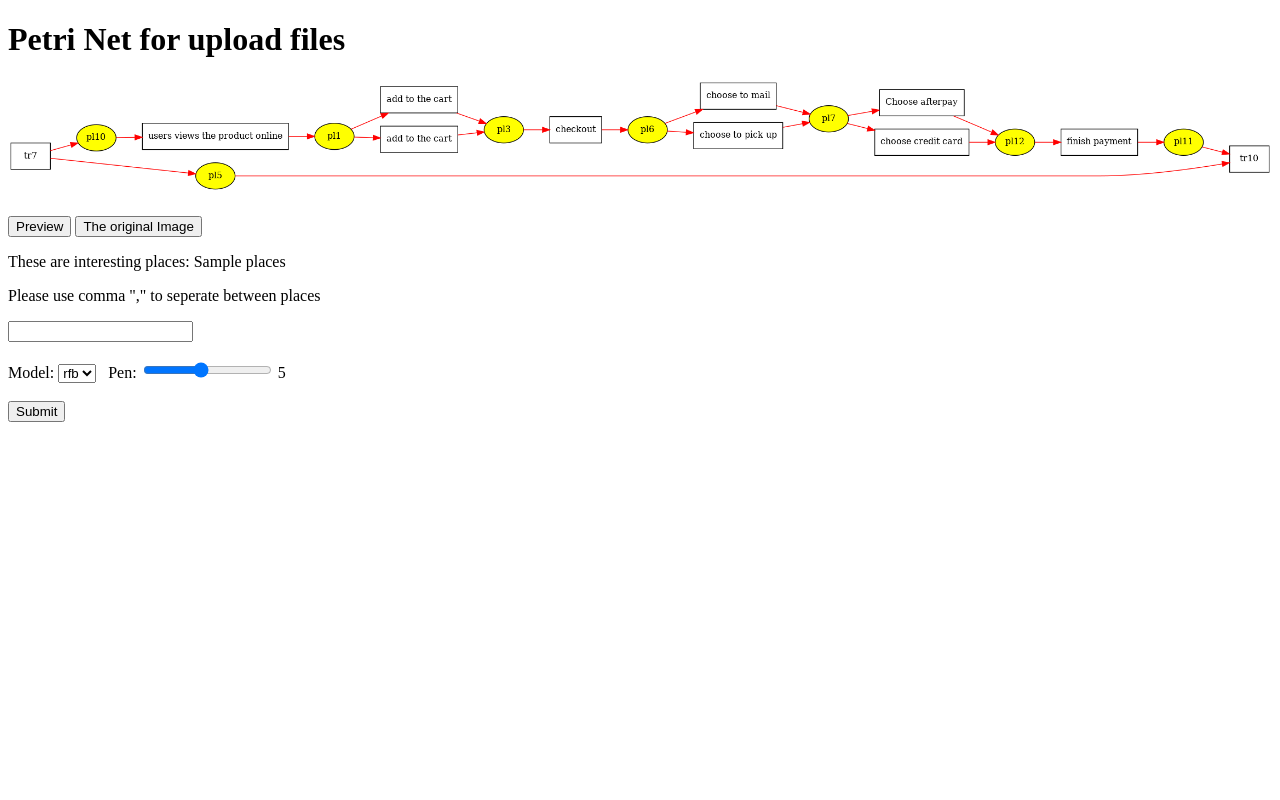
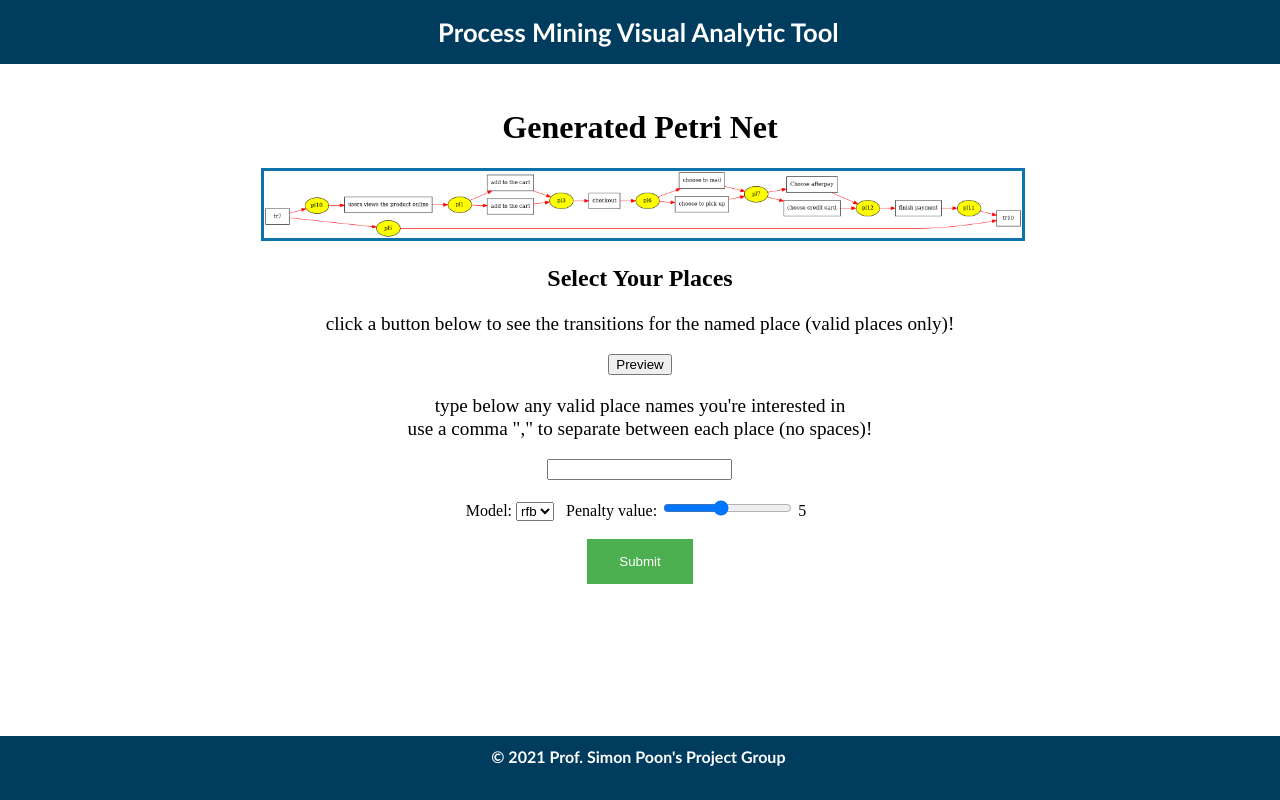
Before and after one commit to jblair117/FrequencyChanges, a Flask app: template application/templates/petri_net.html in a window 1280 px wide. Run offline with Flask 2, Linux system fonts and the light colour scheme; the template is opened without the code that fills it: most values are stand-ins (such as "Sample title", 1, 10 or a date in 2020); some libraries are stand-ins or nearby versions.

Commit message:
petri_net page completed beside buttons and (x,y) of loading

```diff
--- a/application/static/css/style.css
+++ b/application/static/css/style.css
@@ -1,6 +1,6 @@
 @charset "UTF-8";
 
-#body-container {
+#body-wrapper {
     text-align: center;
     vertical-align: top;
 }
@@ -31,7 +31,7 @@
     color: white;
 }
 
-#upload-div {
+#upload-wrapper {
     position: relative;
     top: 25vh;
     height: 50vh;
@@ -48,14 +48,21 @@
     display: inline-block;
     top: 10vh;
     font-size: 60%;
-    /* overflow: hidden; */
     /*
      * if every confused about the divs, give them background colour
      * background-color: #D58092;
      */
 }
 
-.button {
+#petri-net-wrapper {
+    position: relative;
+    top: 10vh;
+    height: 70vh;
+    display: inline-block;
+    max-width: 60%;
+}
+
+.submit {
     background-color: #4CAF50;
     border: none;
     color: white;
@@ -63,11 +70,11 @@
     text-align: center;
     text-decoration: none;
     display: inline-block;
+    /*
     font-size: 16px;
     margin: 4px 2px;
+     */
     cursor: pointer;
-  position: relative;
-  left: 20px;
 }
 
 .loader {
@@ -94,8 +101,6 @@
 }
 
 div#loading {
-  /* position: relative;
-  left: 30px; */
     position: absolute;
     right: -5vw;
     /* align-items: center; */
@@ -105,13 +110,6 @@ div#loading {
     /* padding: 15px 32px; */
     /* margin: 4px 2px; */
     vertical-align: right;
-  /* display: none; */
-  /* width: 50px; */
-  /* align-items: center;
-  width: 100px;
-  height: 100px;
-  display: none;
-  text-align: center; */
 }
 
 span {
@@ -123,7 +121,7 @@ span {
     padding-left: 20px;
     color: rgba(207, 10, 10, 0.815);
 }
-
+/*
 input[type="file"] {
   display: none;
 }
@@ -135,21 +133,5 @@ input[type="file"] {
     display: inline-block;
     padding: 6px 12px;
     cursor: pointer;
-  background-color:#089cfc;
-  color: white;
 }
-
-/* input#file {
-  display: inline-block;
-  position: relative;
-  width: 50%;
-  padding: 50px 0px;
-  height: 20px;
-  overflow: hidden;
-  -webkit-box-sizing: border-box;
-  -moz-box-sizing: border-box;
-  box-sizing: border-box;
-  background: url('https://cdn1.iconfinder.com/data/icons/hawcons/32/698394-icon-130-cloud-upload-512.png') center center no-repeat #e4e4e4;
-  border-radius: 20px;
-  background-size: 40px 40px;
-} */
+*/
--- a/application/templates/petri_net.html
+++ b/application/templates/petri_net.html
@@ -20,6 +20,7 @@
             img.src="../static/image/" + process_img + ".png";
         }
 
+        /*
         function changeOriImage()
         {
             const tmp = places_var.replace("{","").replace("}","");
@@ -36,6 +37,7 @@
             }
             generate_button = false;
         }
+         */
 
         function myFunc(places_var) {
             if (generate_button == false){
@@ -52,7 +54,7 @@
                     btn.innerHTML = places_list[i];
                     btn.setAttribute("value", places_list[i]);
                     btn.setAttribute("text",places_list[i]);
-                    btn.style.fontSize = "14px";
+                    btn.style.fontSize = "22px";
                     btn.style.backgroundColor = '#4CAF50';
                     let buttonDiv = document.getElementById("buttons");
                     buttonDiv.appendChild(btn);
@@ -85,27 +87,38 @@
         </script>
     </head>
 
-   <body>
-       <h1>Petri Net for upload files</h1>
-       <img src="../static/image/petri_net.png" id = "image" alt="petri_net">
-       <h2 style = "text-align: center"> {{message}} </h2>
+    <body id = "body-wrapper">
+
+        <div id = "header">
+            <h1>Process Mining Visual Analytic Tool</h1>
+        </div>
+
+        <div id = "petri-net-wrapper">
+            <h1>Generated Petri Net</h1>
+            <img src="../static/image/petri_net.png"
+                 style = "border: 3px solid #0e72ab;"
+                 id = "image" alt="petri_net">
+            <h2>Select Your Places</h2>
 
             <!-- <h3>Here is Preview</h3> -->
             <!-- <button id="clickme" onclick="changeImage();">Click to change image!</button> -->
+            <p style = "font-size: 120%; line-height: 120%;">click a button below to see the transitions for the named place (valid places only)!
+            </p>
             <button id="preview" onclick="myFunc('{{ places }}');">Preview </button>
-       <button id="origin_clickme" onclick="changeOriImage();">The original Image</button>
+            <!-- <button id="origin_clickme" onclick="changeOriImage();">The original Image</button> -->
 
             <div id="buttons"></div>
 
             <!-- <div id = "sliders">
             </div> -->
-       <div>
-           <p>These are interesting places: {{places}}</p>
-           <p>Please use comma "," to seperate between places</p>
+            <p style = "font-size: 120%; line-height: 120%;">type below any valid place names you're interested in <br>
+                use a comma "," to separate between each place (no spaces)! <br>
+            </p>
                 <!-- loading might need to added here -->
                 <form action = "http://localhost:5000/select_places" method="POST">
                     <!-- <form action = "https://process-mining-zkathz2wkq-ts.a.run.app/select_places" method="POST"> -->
-                <input type="text" id="select_places" name="select_places"><br><br>
+                    <input type="text" id="select_places" name="select_places">
+                    <br><br>
                     <!-- <input type="range" name="rangeInput" min="0" max="100" onchange="updateTextInput(this.value);"> -->
                     Model: <select name="modelSelect" id="modelSelect">
                     <!-- <select name="modelSelect" id="modelSelect" onchange="this.form.submit()"></select> -->
@@ -113,12 +126,16 @@
                                 <option value="l1">l1</option>
                                 <option value="l2">l2</option>
                             </select> &nbsp;
-                Pen: <input type="range"  style="display: inline;" name="PenInputName" id="PenInputId" value="5" min="1" max="10" oninput="PenOutputId.value = PenInputId.value">
+                    Penalty value: <input type="range"  style="display: inline;" name="PenInputName" id="PenInputId" value="5" min="1" max="10" oninput="PenOutputId.value = PenInputId.value">
                     <output name="PenOutputName" id="PenOutputId">5 &nbsp;</output>
                     <br><br>
-                <input type="submit" value="Submit" onclick="$('#loading').show();">
+                    <input type="submit" class="submit" value="Submit" onclick="$('#loading').show();">
                     <div id="loading" style="display:none;"><img src="../static/image/loading.gif" alt="" />Loading!</div>
                 </form>
             </div>
+        </div>
+        <div id = "footer">
+            <h1>© 2021 Prof. Simon Poon's Project Group</h1>
+        </div>
     </body>
 </html>
--- a/application/templates/results.html
+++ b/application/templates/results.html
@@ -23,13 +23,12 @@
             <div>
                 <span> The interesting place: {{place}}</span>
             </div>
+
             <div>
                 {% for message in messages %}
                     <p>{{message}}<p>
                 {% endfor %}
             </div>
-         </div>
         {% endfor %}
     </body>
-
 </html>
```
Also changed, not shown: application/templates/upload.html (+3 -6 lines). Lines whose indentation alone changed are shown as unchanged.
